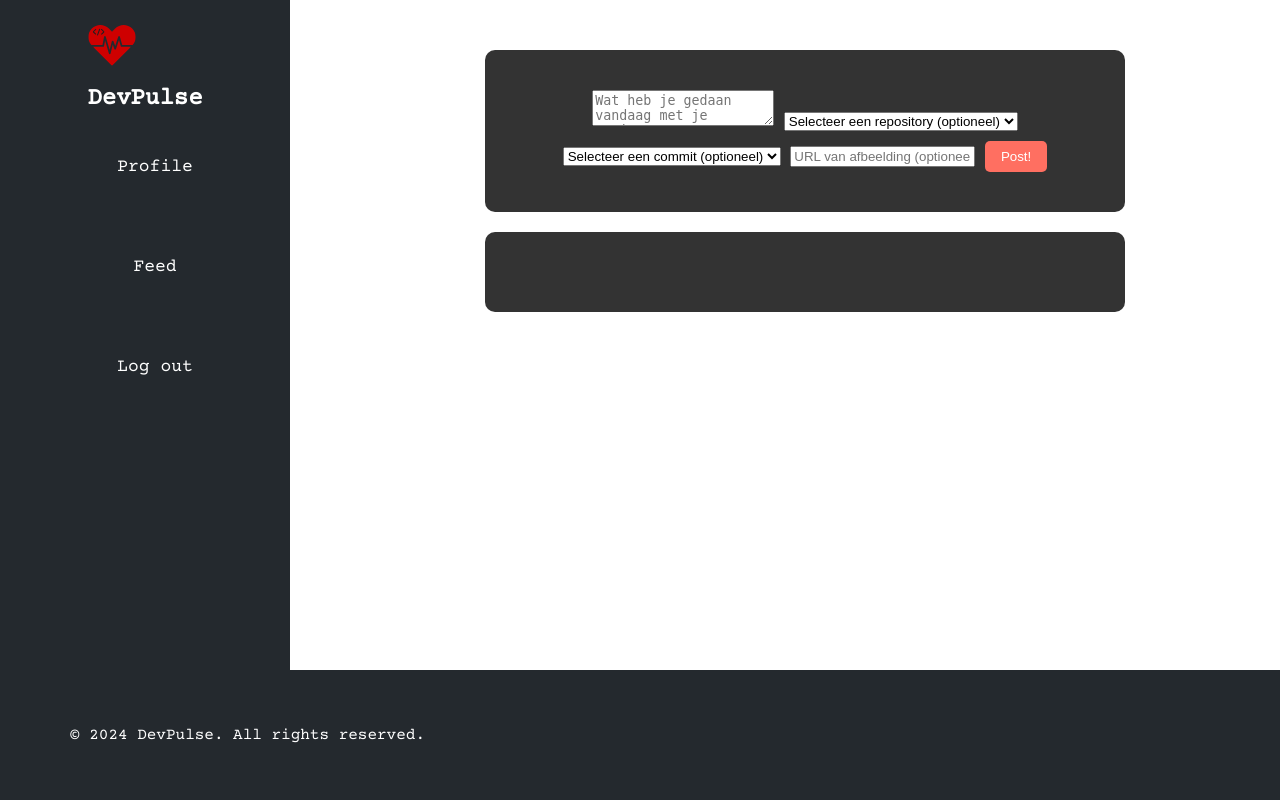
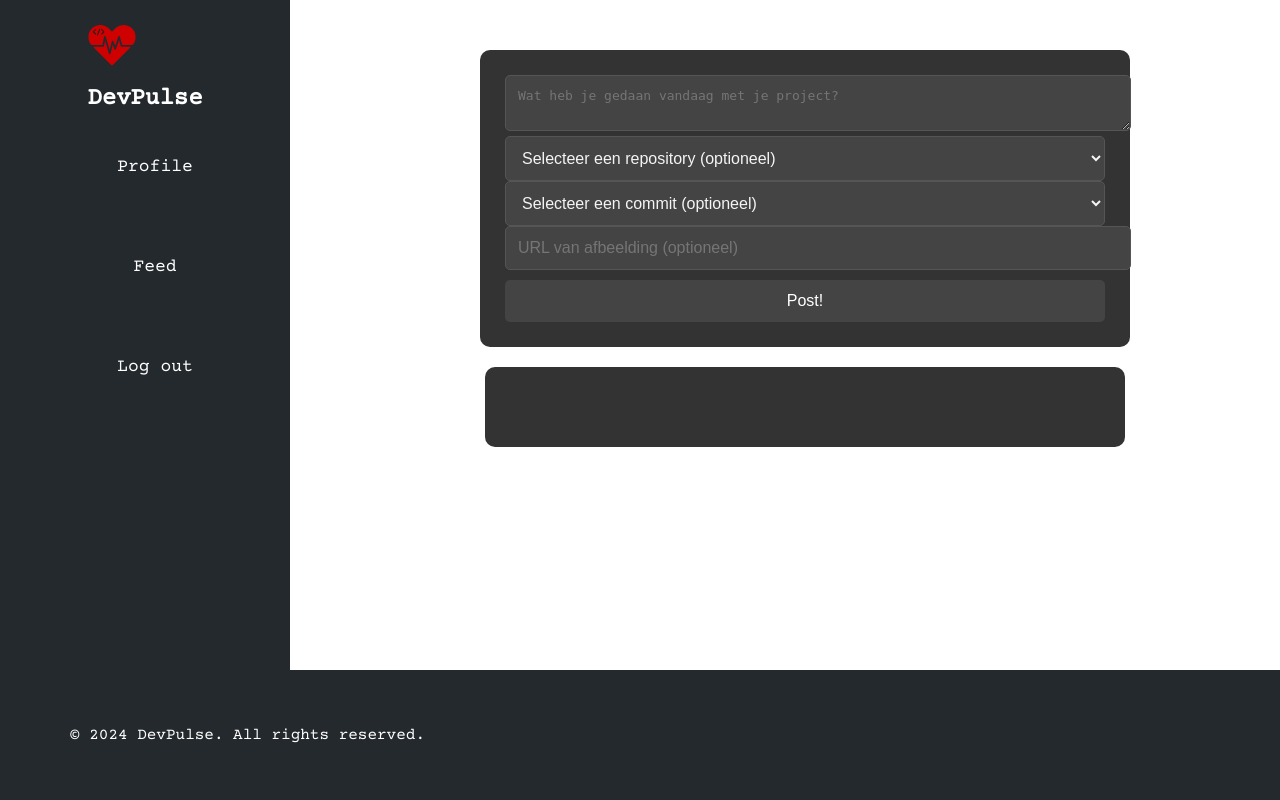
Before and after one commit to Anubis1711/DevPulse, a Node server app: page /feed in a window 1280 px wide; the page is wider, and only the part inside the window is pictured. Run offline with Node 20, Linux system fonts and the light colour scheme; data that the repository does not hold is empty; some libraries are stand-ins or nearby versions.

Commit message:
Post styling aangepast

```diff
--- a/public/feed.css
+++ b/public/feed.css
@@ -147,3 +147,52 @@ footer {
     width: 100%;
     left: 0;
 }
+
+/* Post Form Styling */
+.post-form {
+    background-color: #333333;
+    color: #f4f4f4;
+    padding: 25px;
+    border-radius: 10px;
+    max-width: 600px;
+    margin: 20px auto;
+    display: flex;
+    flex-direction: column;
+    gap: 15px;
+}
+
+.post-form textarea,
+.post-form select,
+.post-form input[type="text"] {
+    width: 100%;
+    padding: 12px;
+    border-radius: 5px;
+    border: 1px solid #555;
+    background-color: #444444;
+    color: #f4f4f4;
+    font-size: 1em;
+}
+
+.post-form select {
+    overflow: hidden;
+    text-overflow: ellipsis;
+    white-space: nowrap;
+}
+
+/* Post-knop stijl met dezelfde kleur als de invoervelden */
+.post-form button {
+    background-color: #444444; /* Zelfde kleur als de velden */
+    color: white;
+    padding: 12px;
+    font-size: 1em;
+    border: none;
+    border-radius: 5px;
+    cursor: pointer;
+    transition: background-color 0.3s ease, transform 0.2s ease;
+    width: 100%;
+}
+
+.post-form button:hover {
+    background-color: #555555; /* Iets donkerdere kleur bij hover */
+    transform: translateY(-2px);
+}
--- a/views/feed.ejs
+++ b/views/feed.ejs
@@ -54,7 +54,7 @@
     <!-- Main Content -->
     <div class="main-content">
         <!-- Formulier om een nieuwe post te maken -->
-        <div class="profile-info">
+        <div class="post-form">
             <form action="/feed/new" method="POST">
                 <textarea name="content" placeholder="Wat heb je gedaan vandaag met je project?" required></textarea>
                 <select name="repository" id="repository" onchange="fetchCommits(this.value)">
```
